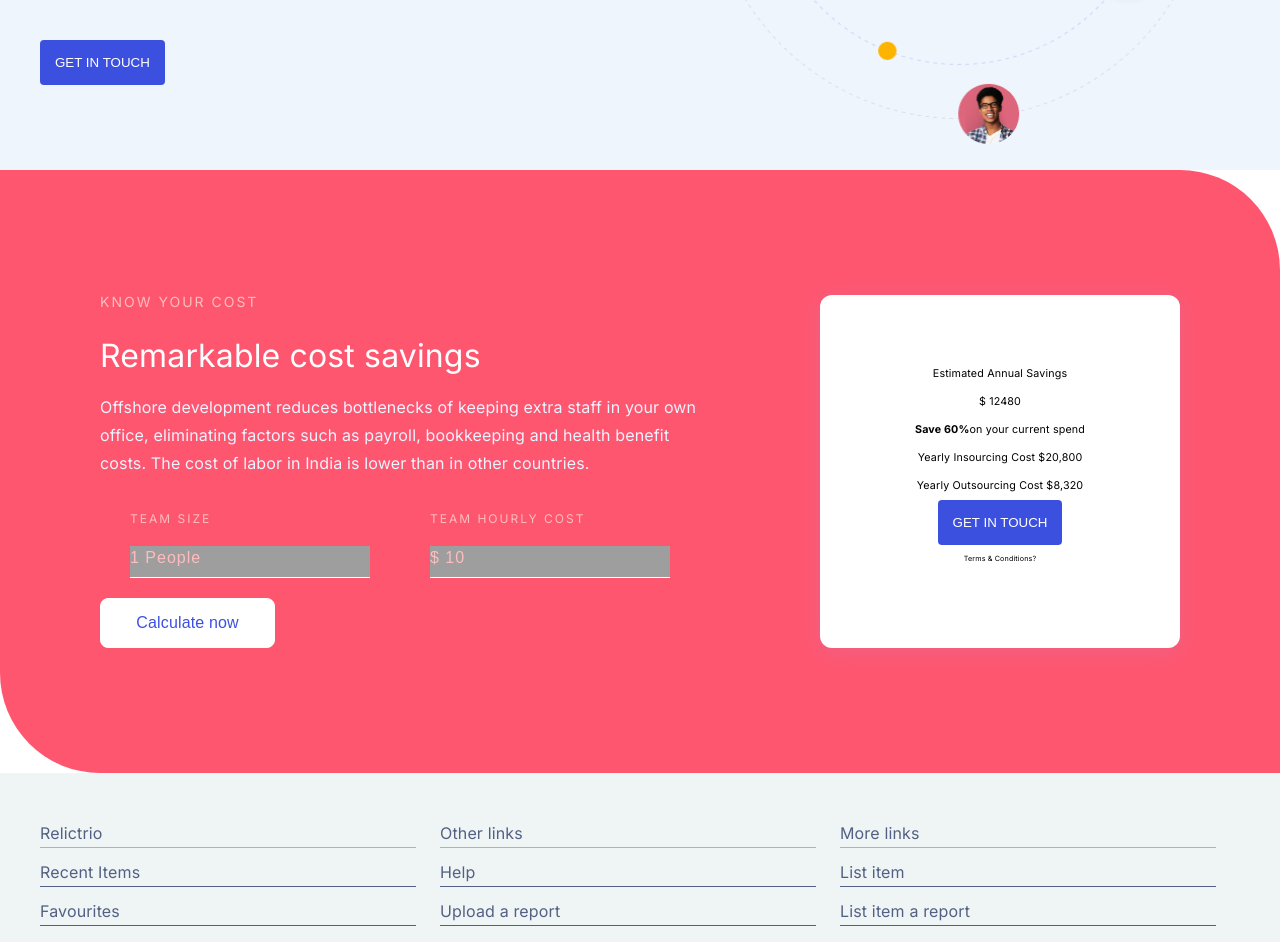
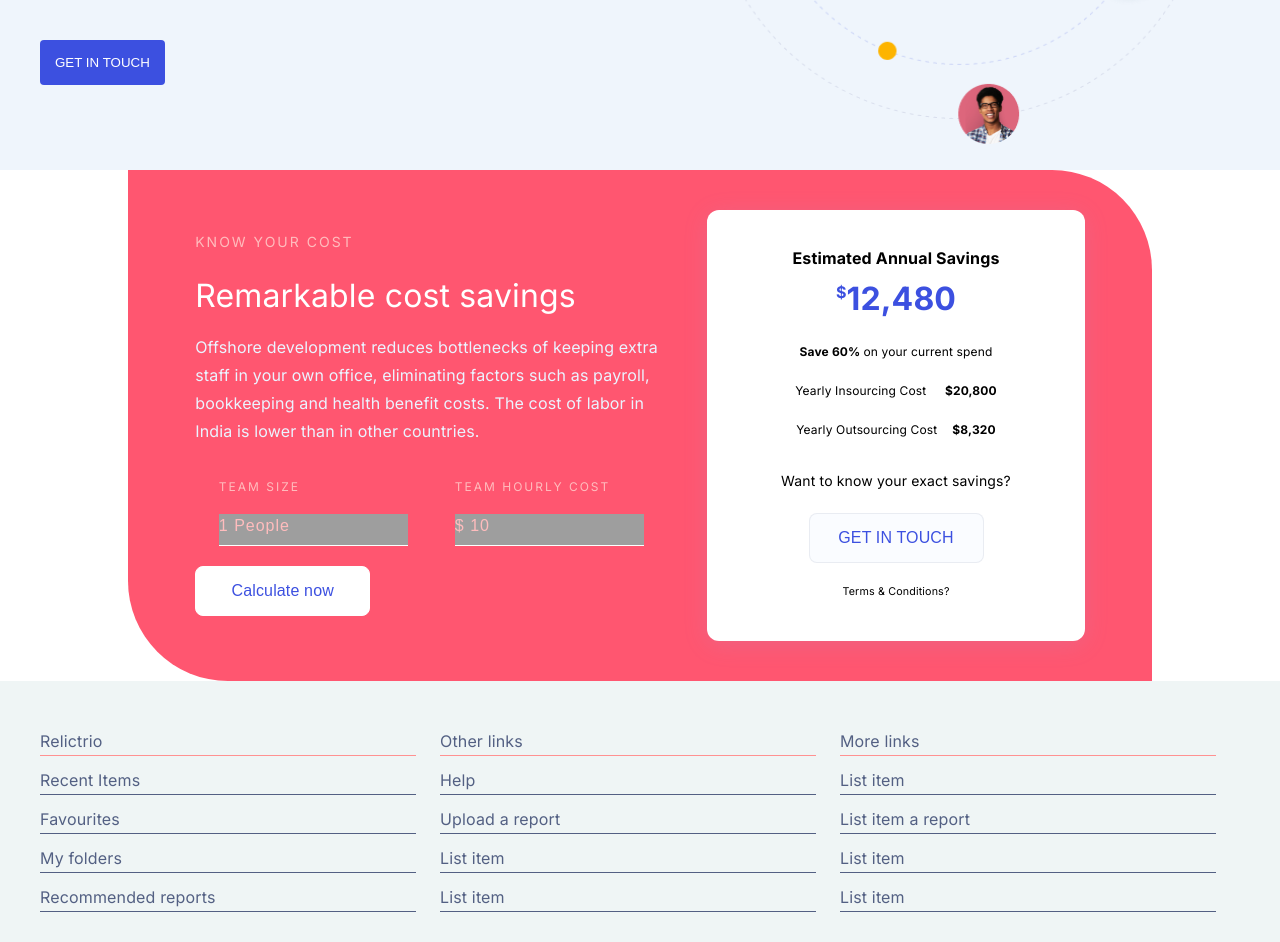
Before and after one commit to relictrio-uxg/uxg_react_code_base, a React (Create React App) app: page / in a window 1280 px wide. Shown: the part 482-1424 px from the top of the page. Built offline with nearby package versions, Linux system fonts and the light colour scheme; grey boxes are pictures that could not be loaded; what redux-promise-middleware would draw is missing.

Commit message:
costing page ready

```diff
--- a/src/components/molecules/RightCostSavings.jsx
+++ b/src/components/molecules/RightCostSavings.jsx
@@ -2,6 +2,8 @@ import React from 'react';
 import styled from 'styled-components/macro';
 import { connect } from 'react-redux';
 import { Button } from './../atoms/Button.jsx';
+import { Text } from './../atoms/Text';
+import { device } from '../../theme';
 const connectedProps = (state) => ({
   user: state,
 });
@@ -15,34 +17,112 @@ export const RightCostSavingsCover = styled.div`
   box-shadow: 0px 4px 24px rgba(149, 166, 229, 0.16);
   background: #ffffff;
   border-radius: 12px;
-  padding: 65px 40px 40px;
-`;
-export const RightCostSavingsHeading = styled.h6`
+  padding: 40px 40px 20px;
   display: flex;
   flex-direction: column;
   justify-content: center;
   align-items: center;
+
+  @media ${device.mobile} {
+    width: 50%;
+    margin-top: 2rem;
+    margin-left: 0rem;
+  }
+  @media ${device.laptop} {
+    width: 40%;
+    margin-left: 4rem;
+    margin-top: 0rem;
+  }
 `;
-export const RightCostSavingsPrice = styled.p``;
-export const RightCostSavingsPara = styled.p``;
-export const RightCostSavingsCost = styled.p``;
-export const RightCostSavingsFooter = styled.h6``;
+export const RightCostSavingsHeading = styled.h6`
+  font-size: 16px;
+  line-height: 16px;
+  color: #000;
+  font-weight: 700;
+`;
+export const RightCostSavingsPrice = styled.p`
+  display: flex;
+  margin: 1.2rem 0;
+  font-weight: 800;
+`;
+export const RightCostSavingsPara = styled.p`
+  font-size: 15px;
+  line-height: 15px;
+  @media ${device.mobileM} {
+    font-size: 12px;
+    margin: 1.2rem 0;
+  }
+`;
+export const RightCostSavingsCost = styled.p`
+  margin-top: 1.5rem;
+  font-size: 15px;
+  line-height: 15px;
+  align-items: center;
+  margin: 2.5rem 0;
+  @media ${device.mobileM} {
+    font-size: 12px;
+    margin: 1.2rem 0;
+  }
+`;
+
+export const RightCostSavingsCostSpan = styled.span`
+  margin-left: 2.5rem;
+  font-weight: bold;
+  @media ${device.mobileM} {
+    margin-left: 1.5rem;
+  }
+`;
+
+export const RightCostSavingsExact = styled.p`
+  margin: 1.5rem;
+  font-size: 14px;
+  line-height: 14px;
+  margin: 2.5rem 0;
+`;
+export const RightCostSavingsButton = styled.button`
+  color: #3c50e0;
+  padding: 16px 10px;
+  border: solid 1px rgba(83, 96, 131, 0.1);
+  background: #fafcff;
+  border-radius: 8px;
+  font-size: 16px;
+  line-height: 16px;
+  text-align: center;
+  letter-spacing: 0.142857px;
+  min-width: 175px;
+  cursor: pointer;
+
+  &:hover {
+    background: #ebf3ff;
+  }
+`;
+
+export const RightCostSavingsFooter = styled.h6`
+  margin: 1.5rem 0;
+`;
 
 export const RightCostSavings = (props) => {
   return (
     <RightCostSavingsCover>
-      <RightCostSavingsHeading>
-        Estimated Annual Savings
-        <RightCostSavingsPrice>$ 12480</RightCostSavingsPrice>
-        <RightCostSavingsPara>
-          <strong>Save&nbsp;60%</strong>
-          on your current spend
-        </RightCostSavingsPara>
-        <RightCostSavingsCost>Yearly Insourcing Cost $20,800</RightCostSavingsCost>
-        <RightCostSavingsCost>Yearly Outsourcing Cost $8,320</RightCostSavingsCost>
-        <Button text="Get in touch" bg="#3C50E0" br="4px" />
-        <RightCostSavingsFooter>Terms &amp; Conditions?</RightCostSavingsFooter>
-      </RightCostSavingsHeading>
+      <RightCostSavingsHeading>Estimated Annual Savings</RightCostSavingsHeading>
+      <RightCostSavingsPrice>
+        <Text color="#3c50e0" text="$" margin="5rem"></Text>
+        <Text color="#3c50e0" text="12,480" size="text2" />
+      </RightCostSavingsPrice>
+      <RightCostSavingsPara>
+        <strong>Save&nbsp;60% </strong>
+        on your current spend
+      </RightCostSavingsPara>
+      <RightCostSavingsCost>
+        Yearly Insourcing Cost <RightCostSavingsCostSpan>$20,800</RightCostSavingsCostSpan>
+      </RightCostSavingsCost>
+      <RightCostSavingsCost>
+        Yearly Outsourcing Cost
+        <RightCostSavingsCostSpan>$8,320</RightCostSavingsCostSpan>
+      </RightCostSavingsCost>
+      <RightCostSavingsExact>Want to know your exact savings?</RightCostSavingsExact>
+      <RightCostSavingsButton>GET IN TOUCH</RightCostSavingsButton>
+      <RightCostSavingsFooter>Terms &amp; Conditions?</RightCostSavingsFooter>
     </RightCostSavingsCover>
   );
 };
--- a/src/components/organisms/CostSavings.jsx
+++ b/src/components/organisms/CostSavings.jsx
@@ -3,22 +3,38 @@ import styled from 'styled-components/macro';
 import { connect } from 'react-redux';
 import { LeftCostSavings } from '../molecules';
 import { RightCostSavings } from '../molecules';
+import { device } from '../../theme';
 
-export const CostSavingsWrapper = styled.div`
+export const CostSavingsWrapper = styled.section``;
+
+export const CostSavingsInsideWrapper = styled.div`
   display: flex;
   justify-content: space-around;
   flex: 1;
   background-color: #ff5670;
   padding: 125px 40px;
   border-radius: 0 100px 0 100px;
-  width: 100%;
+  width: 80%;
+  margin: 0 auto;
+  padding: 40px 40px;
+  overflow-x: hidden;
+  @media ${device.mobileM} {
+    flex-direction: column;
+    align-items: center;
+    justify-content: center;
+  }
+  @media ${device.laptop} {
+    flex-direction: row;
+  }
 `;
 
 export const CostSavings = () => {
   return (
     <CostSavingsWrapper>
-      <LeftCostSavings />
-      <RightCostSavings />
+      <CostSavingsInsideWrapper>
+        <LeftCostSavings />
+        <RightCostSavings />
+      </CostSavingsInsideWrapper>
     </CostSavingsWrapper>
   );
 };
```
Also changed, not shown: 1 other file (tests, documents, lock files or other folders).
